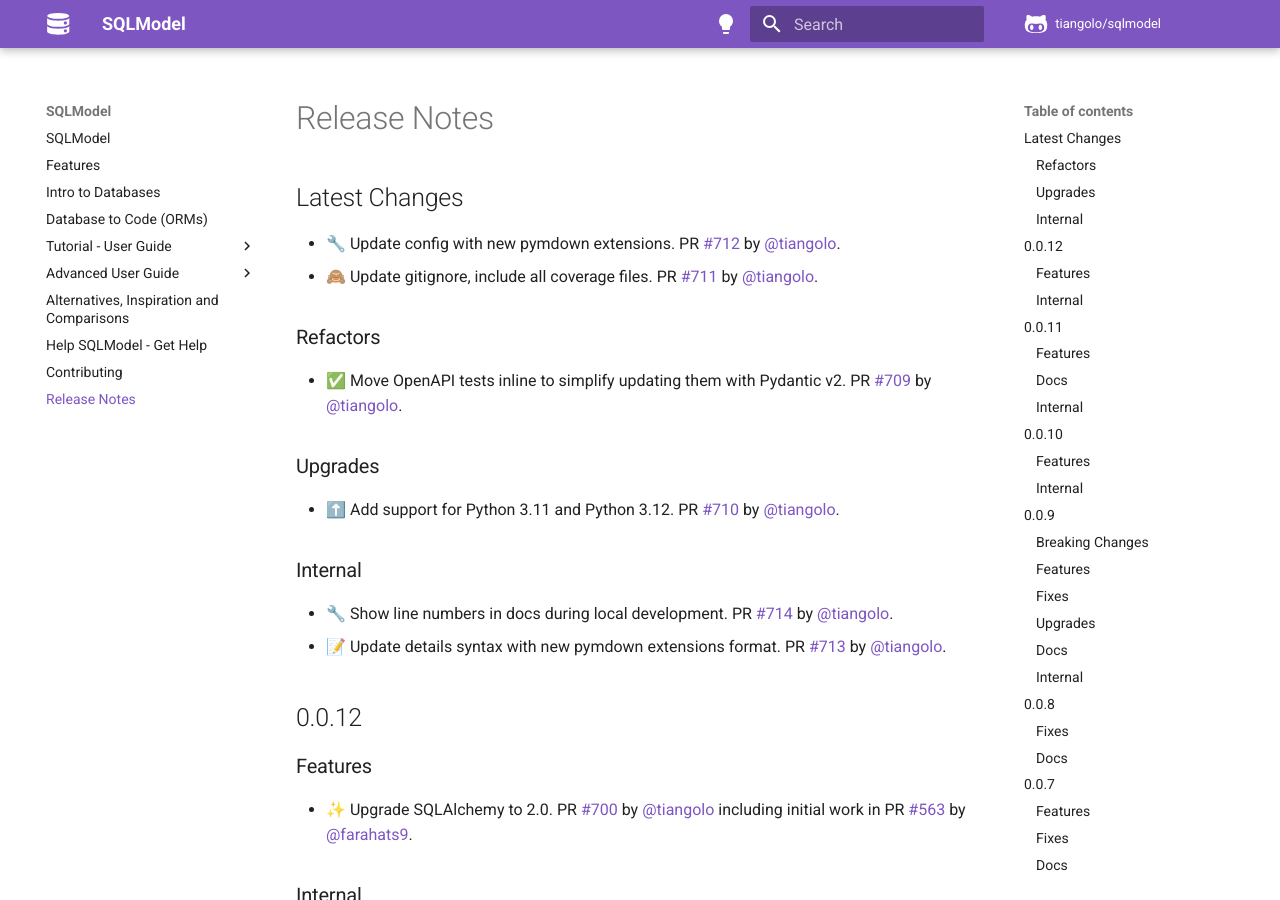
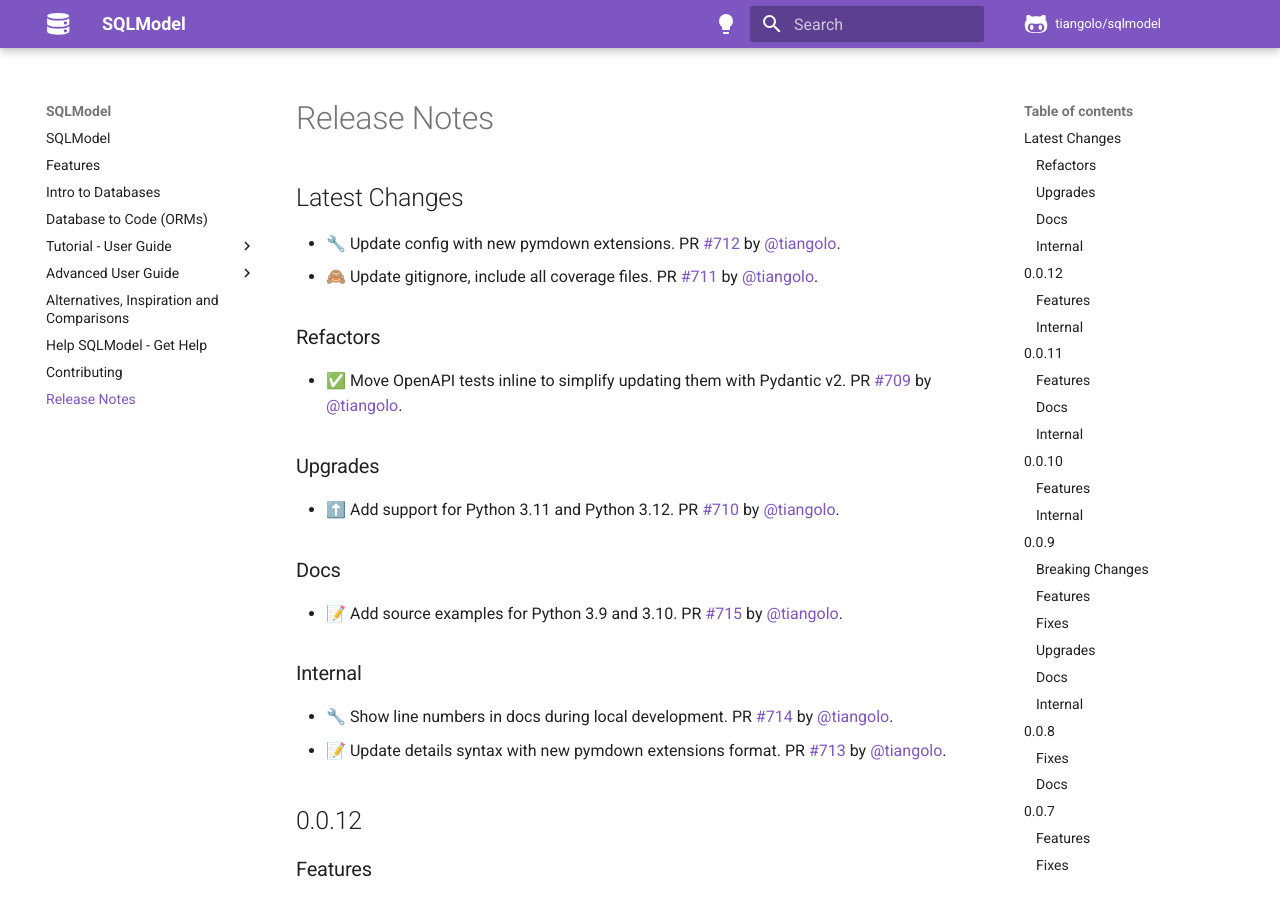
Before and after one commit to sztrakabalint/fastapi-sqlmodel, an MkDocs documentation site: the page built from docs/release-notes.md, in a window 1280 px wide and 900 px high. Built offline with MkDocs 1.6.1 and Material for MkDocs 9.7.7, drawn with Linux system fonts in a browser that asks for light colours; comment, search, counter and statistics services are not loaded.

Commit message:
📝 Update release notes

```diff
--- a/docs/release-notes.md
+++ b/docs/release-notes.md
@@ -12,6 +12,10 @@
 ### Upgrades
 
 * ⬆️ Add support for Python 3.11 and Python 3.12. PR [#710](https://github.com/tiangolo/sqlmodel/pull/710) by [@tiangolo](https://github.com/tiangolo).
+
+### Docs
+
+* 📝 Add source examples for Python 3.9 and 3.10. PR [#715](https://github.com/tiangolo/sqlmodel/pull/715) by [@tiangolo](https://github.com/tiangolo).
 
 ### Internal
 
```
